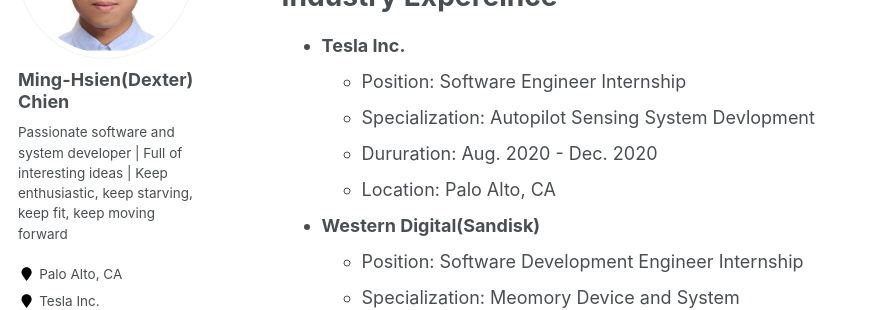
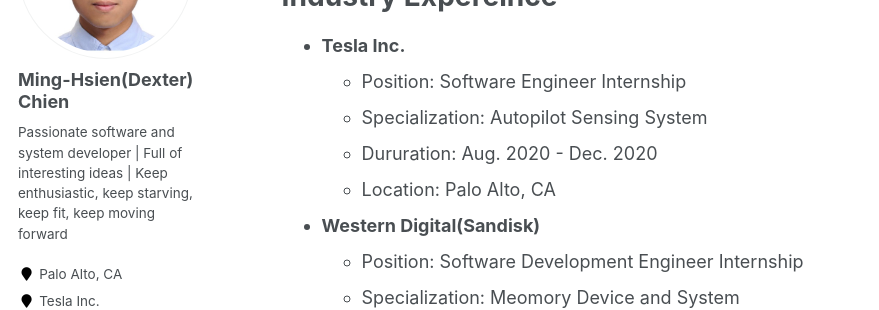
Before and after one commit to marsii1017/DexterChien, a Jekyll site: the page built from _pages/about.md, in a window 1280 px wide and 900 px high, scrolled down 350 px. Shown: the part 153-463 px from the top of the window, without its empty margins (0-879 px from the left). Built offline with Jekyll 4.4.1, drawn with Linux system fonts in a browser that asks for light colours.

Commit message:
name change

```diff
--- a/_pages/about.md
+++ b/_pages/about.md
@@ -30,7 +30,7 @@ Industry Expereince
 ======
 * **Tesla Inc.**
     * Position: Software Engineer Internship
-    * Specialization: Autopilot Sensing System Devlopment
+    * Specialization: Autopilot Sensing System
     * Dururation: Aug. 2020 - Dec. 2020
     * Location: Palo Alto, CA
 
```
